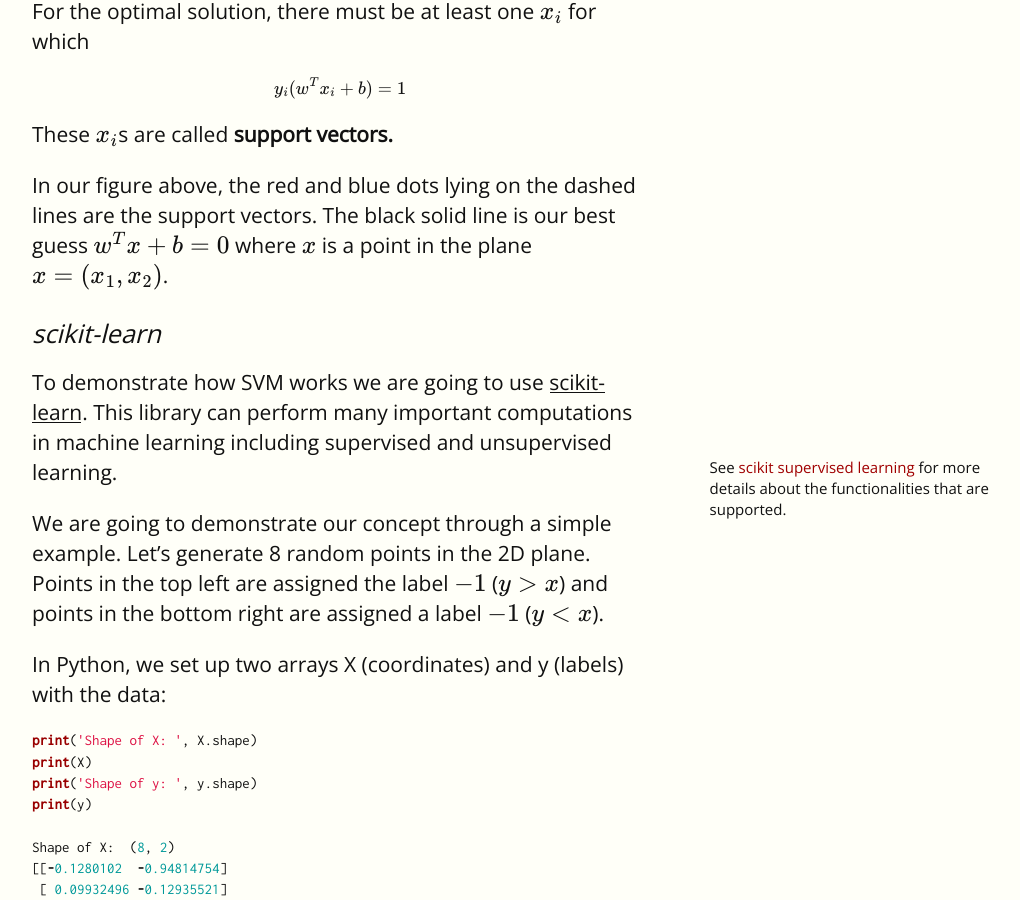
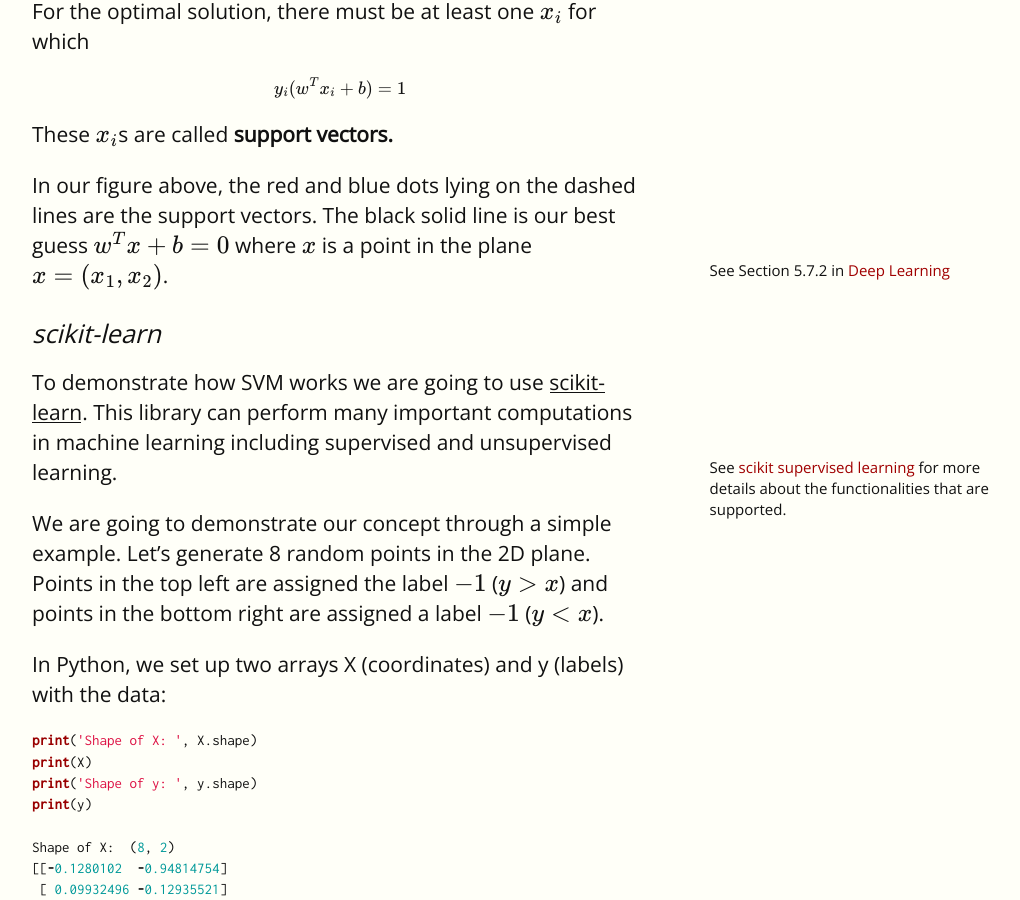
Before and after one commit to somritabanerjee/cme216-spring-2020, a Jekyll site: the page built from Notes/SVM.md, in a window 1280 px wide and 900 px high, scrolled down 4058 px. Shown: the whole window, without its empty margins (128-1148 px from the left). Built offline with Jekyll 4.4.1, drawn with Linux system fonts in a browser that asks for light colours; formulas are drawn with MathJax 3; some of the changed lines change nothing that is shown.

Commit message:
SVM update

```diff
--- a/Notes/SVM.md
+++ b/Notes/SVM.md
@@ -74,7 +74,7 @@ $$ y_i (w^T x_i + b) = 1 $$
 
 These $$x_i$$s are called **support vectors.**
 
-In our figure above, the red and blue dots lying on the dashed lines are the support vectors. The black solid line is our best guess $$w^T x + b = 0$$ where $$x$$ is a point in the plane $$x = (x_1,x_2)$$.
+In our figure above, the red and blue dots lying on the dashed lines are the support vectors. The black solid line is our best guess $$w^T x + b = 0$$ where $$x$$ is a point in the plane $$x = (x_1,x_2)$$. {% include marginnote.html note='See Section 5.7.2 in [Deep Learning](https://www.deeplearningbook.org/) '%}
 
 ### scikit-learn
 
```
